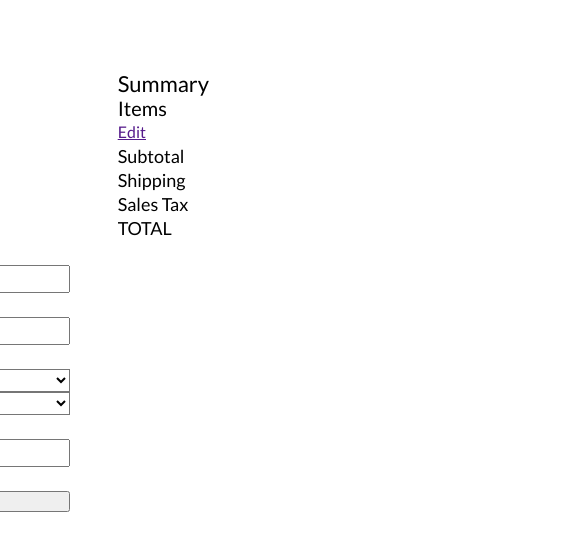
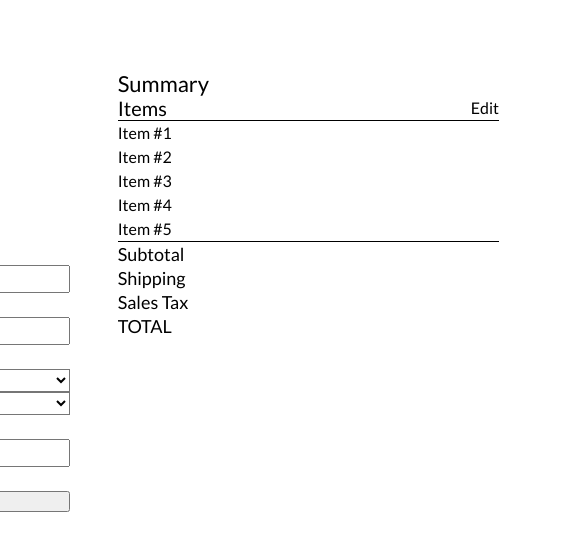
Before and after one commit to asudeozturk/ITMD362-Project1, a plain HTML site: page payment/index.html in a window 1280 px wide. Shown: the full height of the page, 709-1280 px from the left. Drawn offline with Linux system fonts and the light colour scheme.

Commit message:
Add more content to summary

```diff
--- a/assets/css/screen.css
+++ b/assets/css/screen.css
@@ -81,12 +81,18 @@ ol[aria-hidden="true"]{
 #checkout-nav img {
   width: 1em;     /*16px*/
 }
+#summary-header,
+#summary-items {
+  border-bottom: 1px solid  black;
+}
 #summary-header {
   display: flex;
   justify-content: space-between;
-  border-bottom: 1px solid  black;
 }
-
+#summary-header a{
+  text-decoration: none;
+  color: inherit;
+}
 
 .nav-heading {
   display: inline;
--- a/payment/index.html
+++ b/payment/index.html
@@ -175,12 +175,25 @@
 
      <aside id="summary">
        <h2>Summary</h2>
+       <section id="summary-header">
          <h3>Items</h3>
          <a href=""id="items-edit">Edit</a>
+       </section>
+       <section id="summary-items">
+         <ol>
+           <li>Item #1</li>
+           <li>Item #2</li>
+           <li>Item #3</li>
+           <li>Item #4</li>
+           <li>Item #5</li>
+         </ol>
+       </section>
+       <section id="summary-footer">
          <h4>Subtotal</h4>
          <h4>Shipping</h4>
          <h4>Sales Tax</h4>
          <h4>TOTAL</h4>
+       </section>
      </aside>
      <script src="../assets/js/site.js"></script>
    </body>
```
Also changed, not shown: delivery/index.html (+13 -0 lines), index.html (+7 -0 lines). Lines whose indentation alone changed are shown as unchanged.
